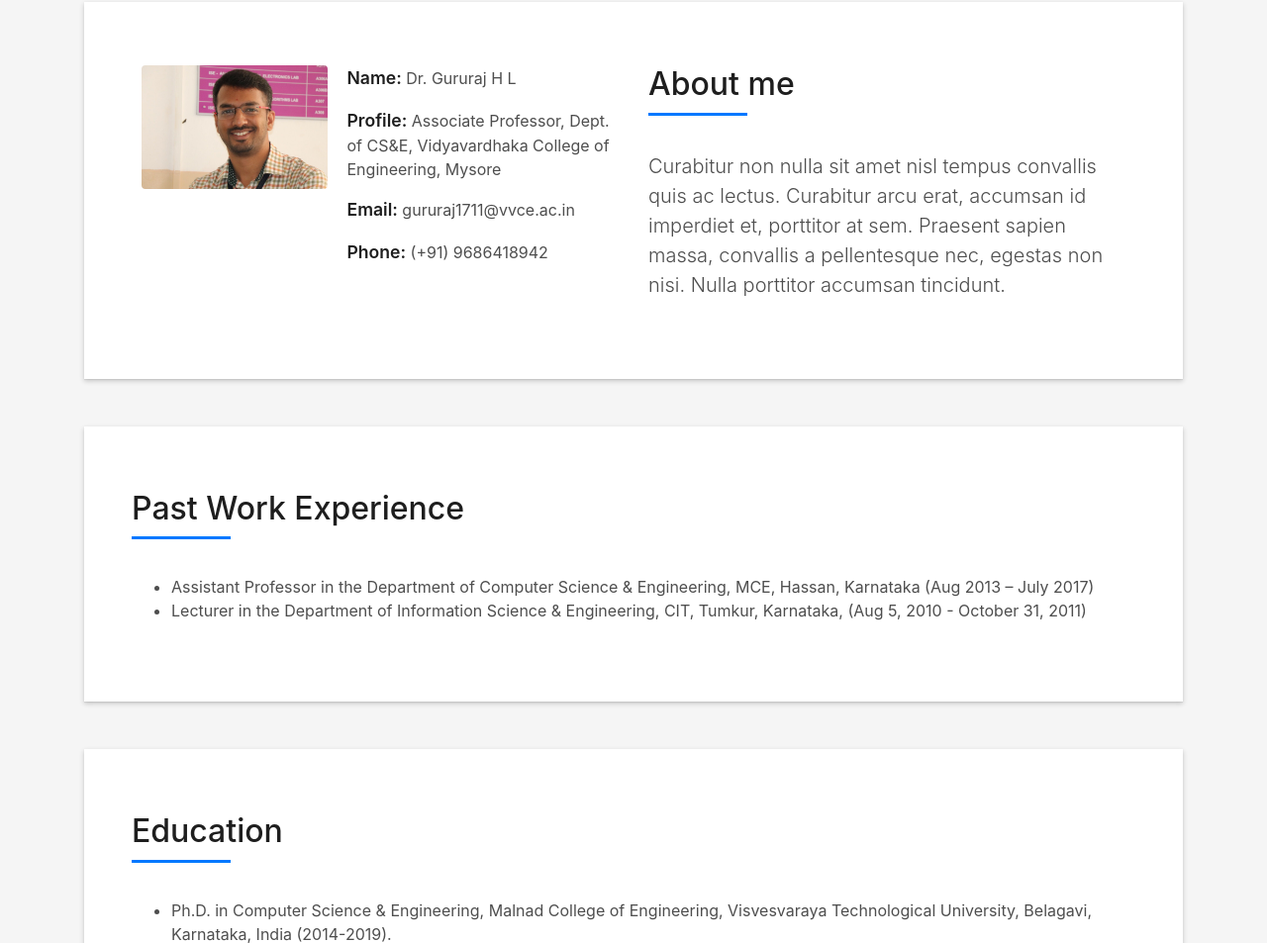
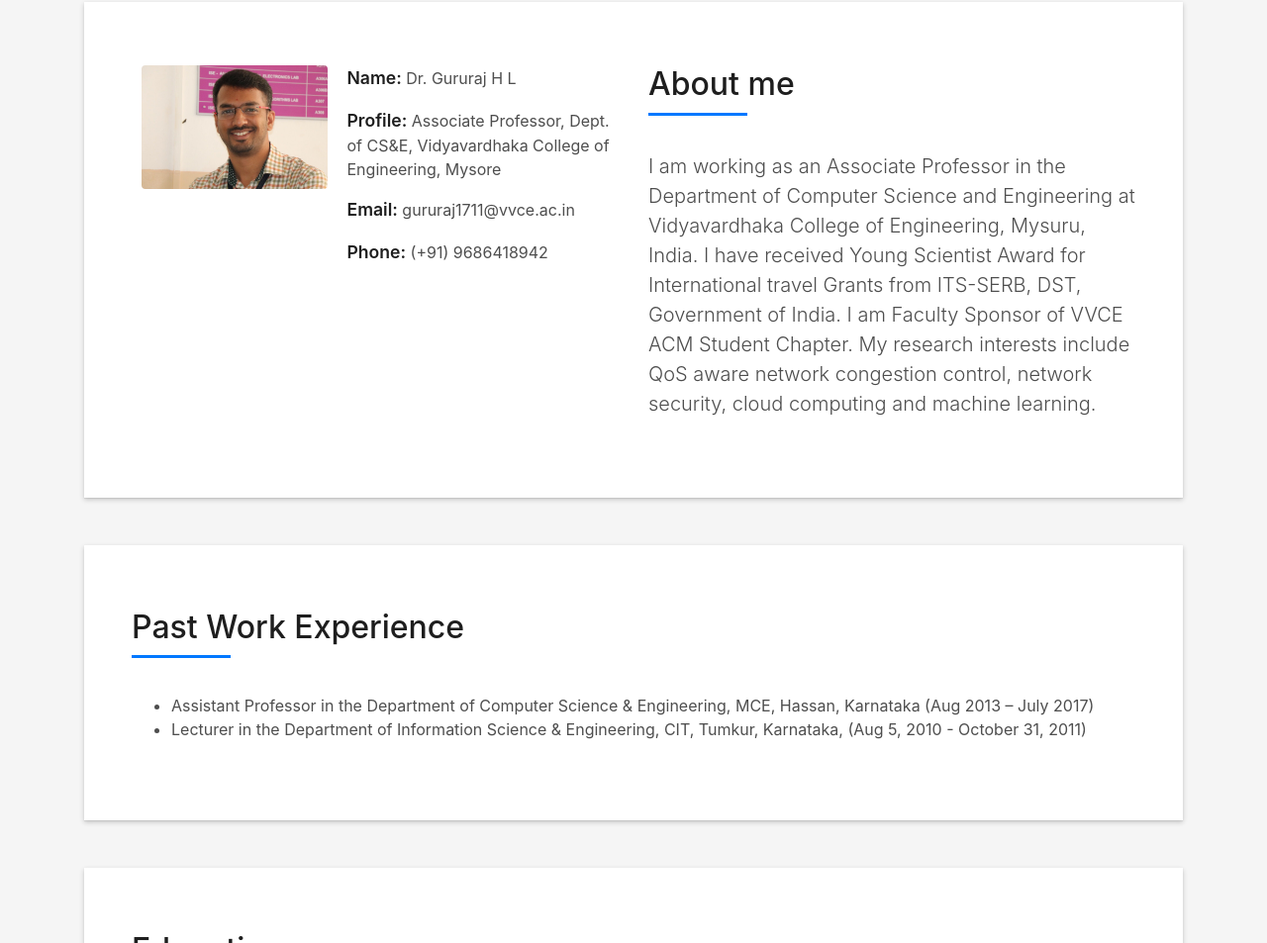
Before and after one commit to Parikshith21/Personal_website, a plain HTML site: page index.html in a window 1280 px wide. Shown: the part 1143-2096 px from the top of the page at 99% size. Drawn offline with Linux system fonts and the light colour scheme; files whose address does not match are found by name.

Commit message:
about me updated

```diff
--- a/index.html
+++ b/index.html
@@ -151,10 +151,11 @@
                     </h5>
                   </div>
                   <p class="lead">
-                    Curabitur non nulla sit amet nisl tempus convallis quis ac lectus. Curabitur arcu erat, accumsan id
-                    imperdiet et, porttitor
-                    at sem. Praesent sapien massa, convallis a pellentesque nec, egestas non nisi. Nulla
-                    porttitor accumsan tincidunt.
+                    I am working as an Associate Professor in the
+                    Department of Computer Science and Engineering at Vidyavardhaka College
+                    of Engineering, Mysuru, India. I have received Young Scientist Award for
+                    International travel Grants from ITS-SERB, DST, Government of India. I am  Faculty Sponsor of VVCE ACM Student Chapter. My research interests include QoS aware network congestion
+                    control, network security, cloud computing and machine learning.
                   </p>
                 </div>
               </div>
```
